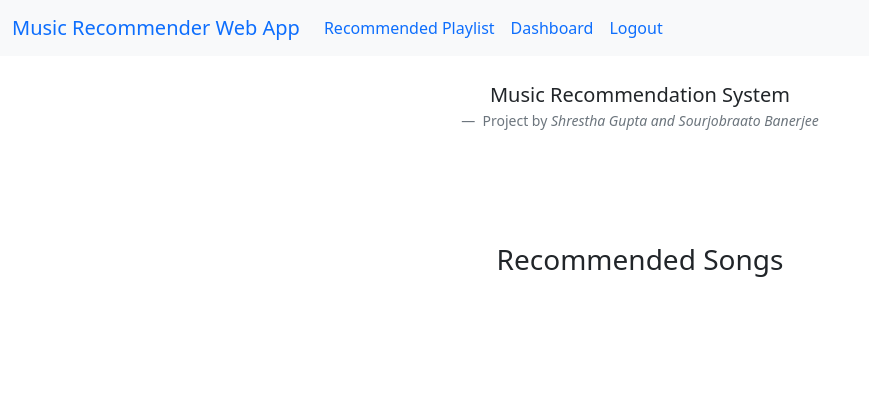
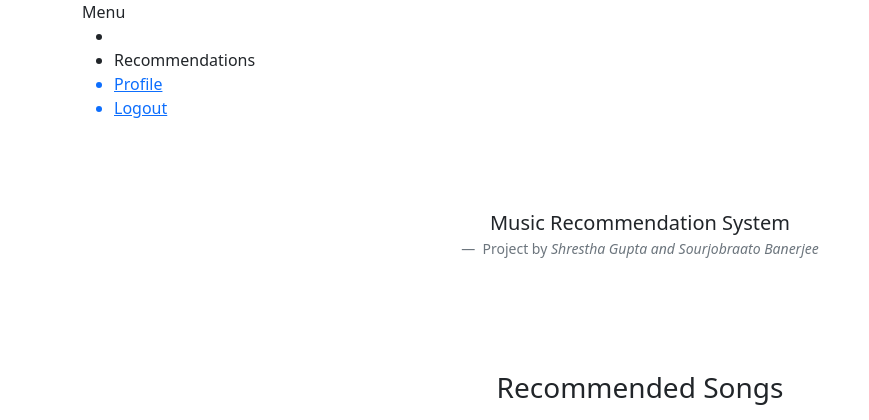
Before and after one commit to ShresthaGupta/Music-Recommendation-System-Dissertation-Project, a Flask app: template templates/recommended.html in a window 1280 px wide. Shown: the top 420 px of the page, without its empty margins (0-869 px from the left). Run offline with Flask 2, Linux system fonts and the light colour scheme; the template is opened without the code that fills it, so the values that code supplies are empty; parts of the project's set-up code (start-up, migrations or seed data) failed here and were passed over.

Commit message:
Add files via upload

```diff
--- a/templates/recommended.html
+++ b/templates/recommended.html
@@ -3,37 +3,33 @@
 <head>
     <meta charset="UTF-8">
     <meta http-equiv="X-UA-Compatible" content="IE=edge">
+    <link rel="stylesheet" href="{{ url_for('static', filename='style.css') }}">
     <meta name="viewport" content="width=device-width, initial-scale=1.0">
  <link rel="shortcut icon" type="image/x-icon" href="https://cdn-icons-png.flaticon.com/512/282/282120.png"/>
 <meta name="theme-color" content="#daa37f">
   <title>Music Recommendation System </title>
+  <script src="{{ url_for('static', filename='script.js') }}"></script>
 </head>
 <body>
 <link href="https://cdn.jsdelivr.net/npm/bootstrap@5.1.3/dist/css/bootstrap.min.css" rel="stylesheet" integrity="sha384-1BmE4kWBq78iYhFldvKuhfTAU6auU8tT94WrHftjDbrCEXSU1oBoqyl2QvZ6jIW3" crossorigin="anonymous">
 <script src="https://cdn.jsdelivr.net/npm/bootstrap@5.1.3/dist/js/bootstrap.bundle.min.js" integrity="sha384-ka7Sk0Gln4gmtz2MlQnikT1wXgYsOg+OMhuP+IlRH9sENBO0LRn5q+8nbTov4+1p" crossorigin="anonymous"></script>
+<nav class="navigation" id="navigation">
+   <div class="container">
+    <div class="logo">
+      Menu
+    </div>
+    <ul class="navigation-links">
+     <li></li>
+     <li class="active">Recommendations</li>
+     <a href="{{url_for('profile')}}" onclick="responsiveMenu()"><li>Profile</li></a>
+      <a href="{{url_for('logout')}}" onclick="responsiveMenu()"><li>Logout</li></a>
+    </ul>
+   </div>
+  </nav>
+<br>
+<br>
 
-<nav class="navbar navbar-expand-lg bg-light">
-  <div class="container-fluid">
-    <button class="navbar-toggler" type="button" data-bs-toggle="collapse" data-bs-target="#navbarTogglerDemo03" aria-controls="navbarTogglerDemo03" aria-expanded="false" aria-label="Toggle navigation">
-      <span class="navbar-toggler-icon"></span>
-    </button>
-    <a class="navbar-brand">Music Recommender Web App</a>
-    <div class="collapse navbar-collapse" id="navbarTogglerDemo03">
-      <ul class="navbar-nav me-auto mb-2 mb-lg-0">
-        <li class="nav-item">
-          <a class="nav-link active" aria-current="page">Recommended Playlist</a>
-        </li>
-          <li class="nav-item">
-          <a class="nav-link active" href={{url_for('profile')}}>Dashboard</a>
-        </li>
-          <li class="nav-item">
-          <a class="nav-link active" href={{url_for('logout')}}>Logout</a>
-        </li>
-        </ul>
-        </div>
-    </div>
-    </div>
-</nav>
+
 <br>
 <figure class="text-center">
   <blockquote class="blockquote">
```
Also changed, not shown: templates/artist.html (+17 -18 lines), templates/home.html (+17 -18 lines).
